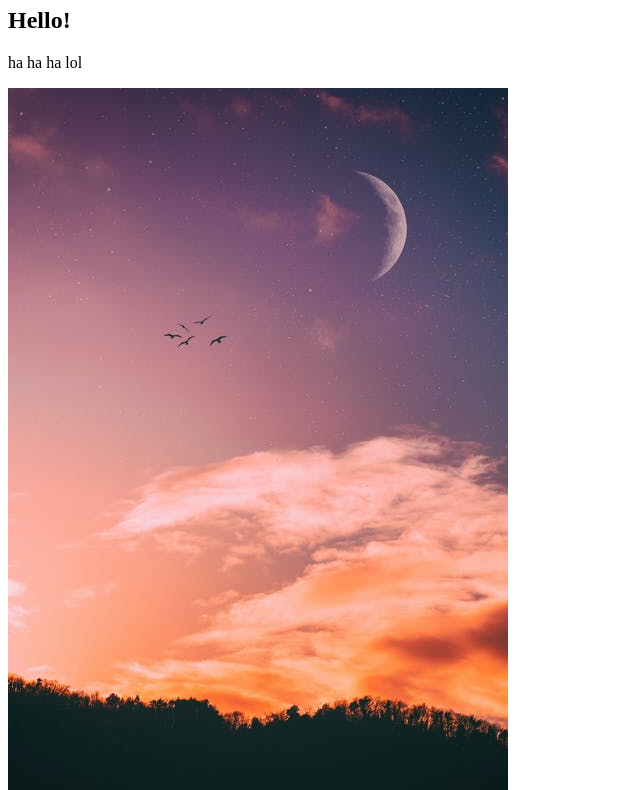
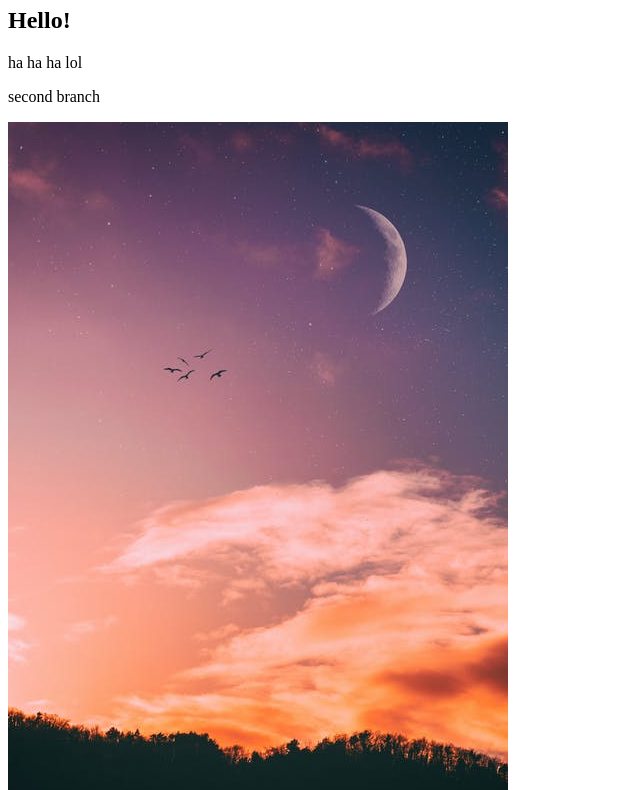
Before and after one commit to ayshaaktersaima/my-first-website, a plain HTML site: page index.html in a window 1280 px wide. Shown: the part 73-863 px from the top of the page, without its empty margins (0-640 px from the left). Drawn offline with Linux system fonts and the light colour scheme.

Commit message:
second branch

```diff
--- a/index.html
+++ b/index.html
@@ -9,6 +9,7 @@
     <h1>My First Website</h1>
     <h2>Hello!</h2>
     <p>ha ha ha lol</p>
+    <p>second branch</p>
     <img src="pexels-photo-1921336.jpeg" alt="">
 </body>
 </html>
```
